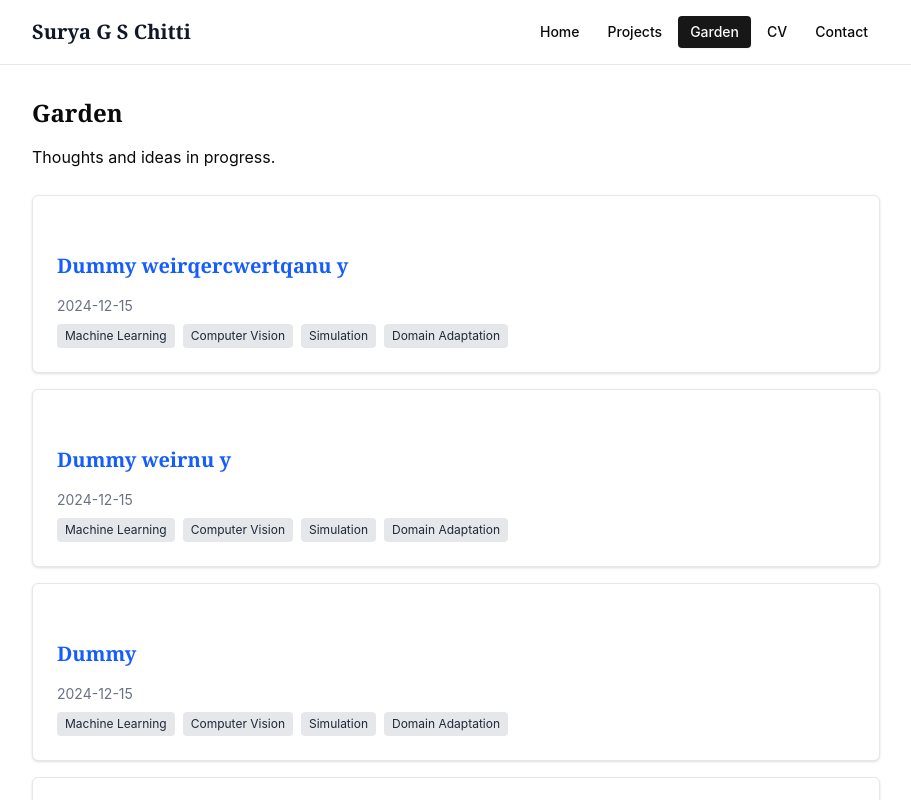
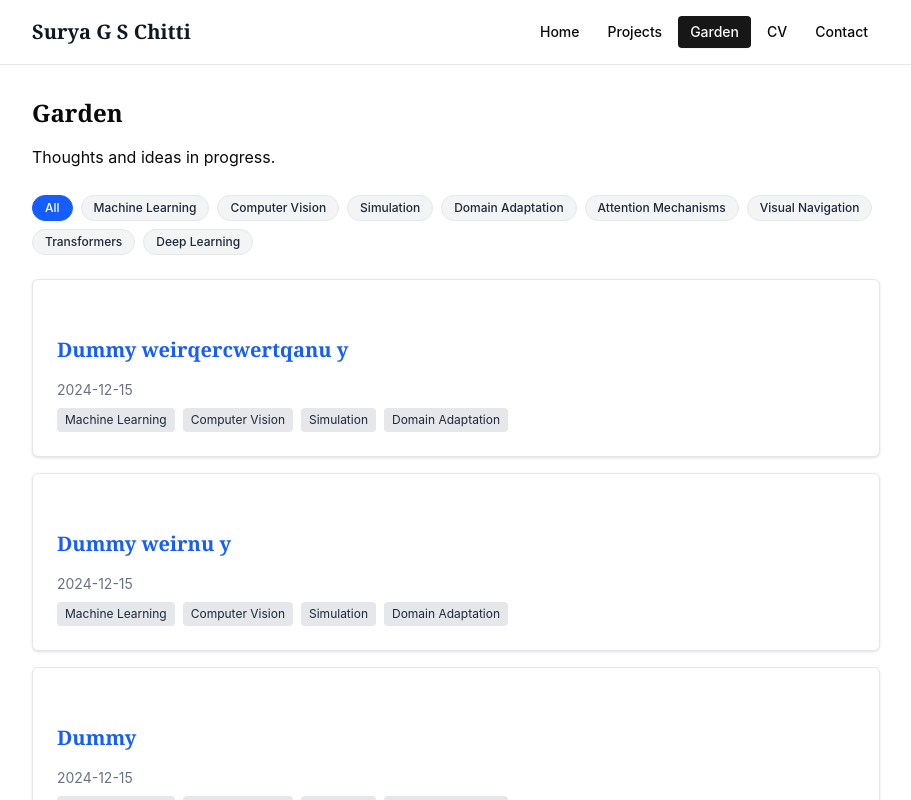
Before and after one commit to codechitti216/codechitti216.github.io, a React (Vite) app: page /garden in a window 1280 px wide. Shown: the top 800 px of the page, without its empty margins (184-1095 px from the left). Built offline with nearby package versions, Linux system fonts and the light colour scheme.

Commit message:
functionalities improvised

```diff
--- a/src/pages/Garden.jsx
+++ b/src/pages/Garden.jsx
@@ -1,16 +1,53 @@
+import { useState } from 'react';
 import { Link } from 'react-router-dom';
 import { loadGardenPosts } from '../lib/loadGarden';
 
 export default function Garden() {
   const gardenData = loadGardenPosts();
+  const allTags = ['All', ...new Set(gardenData.flatMap(entry => entry.tags))];
+  const [selectedTags, setSelectedTags] = useState([]);
+
+  const handleTagClick = (tag) => {
+    if (tag === 'All') {
+      setSelectedTags([]);
+    } else {
+      setSelectedTags((prev) =>
+        prev.includes(tag) ? prev.filter((t) => t !== tag) : [...prev, tag]
+      );
+    }
+  };
+
+  const filteredEntries =
+    selectedTags.length === 0
+      ? gardenData
+      : gardenData.filter((entry) =>
+          entry.tags.some((tag) => selectedTags.includes(tag))
+        );
 
   return (
     <main className="container">
       <h1 className="text-2xl font-bold mb-4">Garden</h1>
       <p className="mb-6">Thoughts and ideas in progress.</p>
 
+      {/* Tag Filter */}
+      <div className="mb-6 flex flex-wrap gap-2">
+        {allTags.map(tag => (
+          <button
+            key={tag}
+            className={`px-3 py-1 rounded-full text-xs font-medium border transition-colors ${
+              (tag === 'All' && selectedTags.length === 0) || (tag !== 'All' && selectedTags.includes(tag))
+                ? 'bg-blue-600 text-white border-blue-600'
+                : 'bg-gray-100 text-gray-800 border-gray-200 hover:bg-blue-100'
+            }`}
+            onClick={() => handleTagClick(tag)}
+          >
+            {tag}
+          </button>
+        ))}
+      </div>
+
       <section className="grid gap-4">
-        {gardenData.map((entry) => (
+        {filteredEntries.map((entry) => (
           <article key={entry.id} className="content-card">
             <h2 className="text-xl font-semibold">
               <Link to={`/garden/${entry.id}`} className="hover:underline text-blue-600">
--- a/src/pages/Home.jsx
+++ b/src/pages/Home.jsx
@@ -2,9 +2,17 @@ import { Button } from '@/components/ui/button';
 import { Link } from 'react-router-dom';
 import { ArrowRight, Github, Linkedin, Mail } from 'lucide-react';
 
-const Home = () => {
+export default function Home() {
   return (
     <div className="space-y-12">
+      {/* Profile Photo */}
+      <div className="flex justify-center pt-8">
+        <img
+          src="/assets/profile.jpg"
+          alt="Surya G S Chitti"
+          className="rounded-full w-32 h-32 object-cover shadow-lg border-4 border-white"
+        />
+      </div>
       {/* Hero Section */}
       <section className="text-center space-y-6">
         <h1 className="font-serif text-4xl md:text-5xl font-semibold text-gray-900">
@@ -16,7 +24,6 @@ const Home = () => {
         <p className="text-lg text-gray-700 max-w-2xl mx-auto leading-relaxed">
           Researcher, Builder, and Thinker focused on bridging synthetic-to-real gaps and pushing beyond benchmarks toward real-world field robustness.
         </p>
-
         <div className="flex justify-center space-x-4 pt-4">
           <Button asChild>
             <Link to="/projects">
@@ -28,7 +35,6 @@ const Home = () => {
           </Button>
         </div>
       </section>
-
       {/* Quick Links */}
       <section className="grid md:grid-cols-3 gap-6">
         <div className="content-card">
@@ -40,7 +46,6 @@ const Home = () => {
             Explore current work →
           </Link>
         </div>
-
         <div className="content-card">
           <h3 className="font-serif text-xl font-semibold mb-3">Research Areas</h3>
           <div className="space-y-2 mb-4">
@@ -54,7 +59,6 @@ const Home = () => {
             Browse knowledge garden →
           </Link>
         </div>
-
         <div className="content-card">
           <h3 className="font-serif text-xl font-semibold mb-3">Connect</h3>
           <div className="space-y-3">
@@ -73,7 +77,6 @@ const Home = () => {
           </div>
         </div>
       </section>
-
       {/* About Section */}
       <section className="prose max-w-none">
         <h2>About Me</h2>
@@ -92,6 +95,4 @@ const Home = () => {
       </section>
     </div>
   );
-};
-
-export default Home;
+}
--- a/src/pages/Projects.jsx
+++ b/src/pages/Projects.jsx
@@ -1,18 +1,53 @@
+import { useState } from 'react';
 import { Link } from 'react-router-dom';
 import { loadProjectPosts } from '../lib/loadProjects';
 
 export default function Projects() {
   const projects = loadProjectPosts();
   const allTags = ['All', ...new Set(projects.flatMap(project => project.tags))];
+  const [selectedTags, setSelectedTags] = useState([]);
 
-  // You can add tag filtering if you want, but here's a simple list:
+  const handleTagClick = (tag) => {
+    if (tag === 'All') {
+      setSelectedTags([]);
+    } else {
+      setSelectedTags((prev) =>
+        prev.includes(tag) ? prev.filter((t) => t !== tag) : [...prev, tag]
+      );
+    }
+  };
+
+  const filteredProjects =
+    selectedTags.length === 0
+      ? projects
+      : projects.filter((project) =>
+          project.tags.some((tag) => selectedTags.includes(tag))
+        );
+
   return (
     <main className="container">
       <h1 className="text-2xl font-bold mb-4">Projects</h1>
       <p className="mb-6">A collection of my research projects, technical implementations, and experimental work.</p>
 
+      {/* Tag Filter */}
+      <div className="mb-6 flex flex-wrap gap-2">
+        {allTags.map(tag => (
+          <button
+            key={tag}
+            className={`px-3 py-1 rounded-full text-xs font-medium border transition-colors ${
+              (tag === 'All' && selectedTags.length === 0) || (tag !== 'All' && selectedTags.includes(tag))
+                ? 'bg-blue-600 text-white border-blue-600'
+                : 'bg-gray-100 text-gray-800 border-gray-200 hover:bg-blue-100'
+            }`}
+            onClick={() => handleTagClick(tag)}
+          >
+            {tag}
+          </button>
+        ))}
+      </div>
+
       <section className="grid gap-4">
-        {projects.map((project) => (
+        {filteredProjects.map((project) => (
           <article key={project.id} className="content-card">
             <h2 className="text-xl font-semibold">
               <Link to={`/projects/${project.id}`} className="hover:underline text-blue-600">
```
Also changed, not shown: public/assets/profile.jpg (added).
